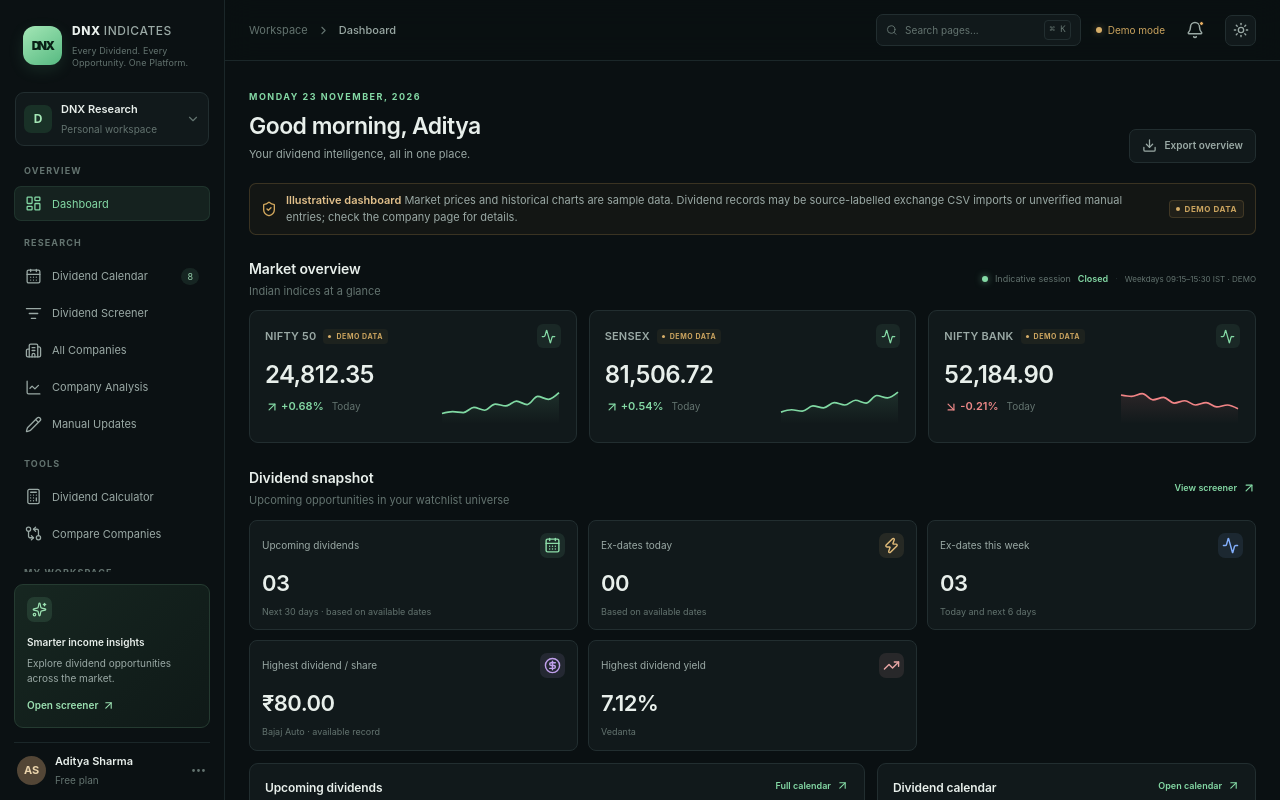
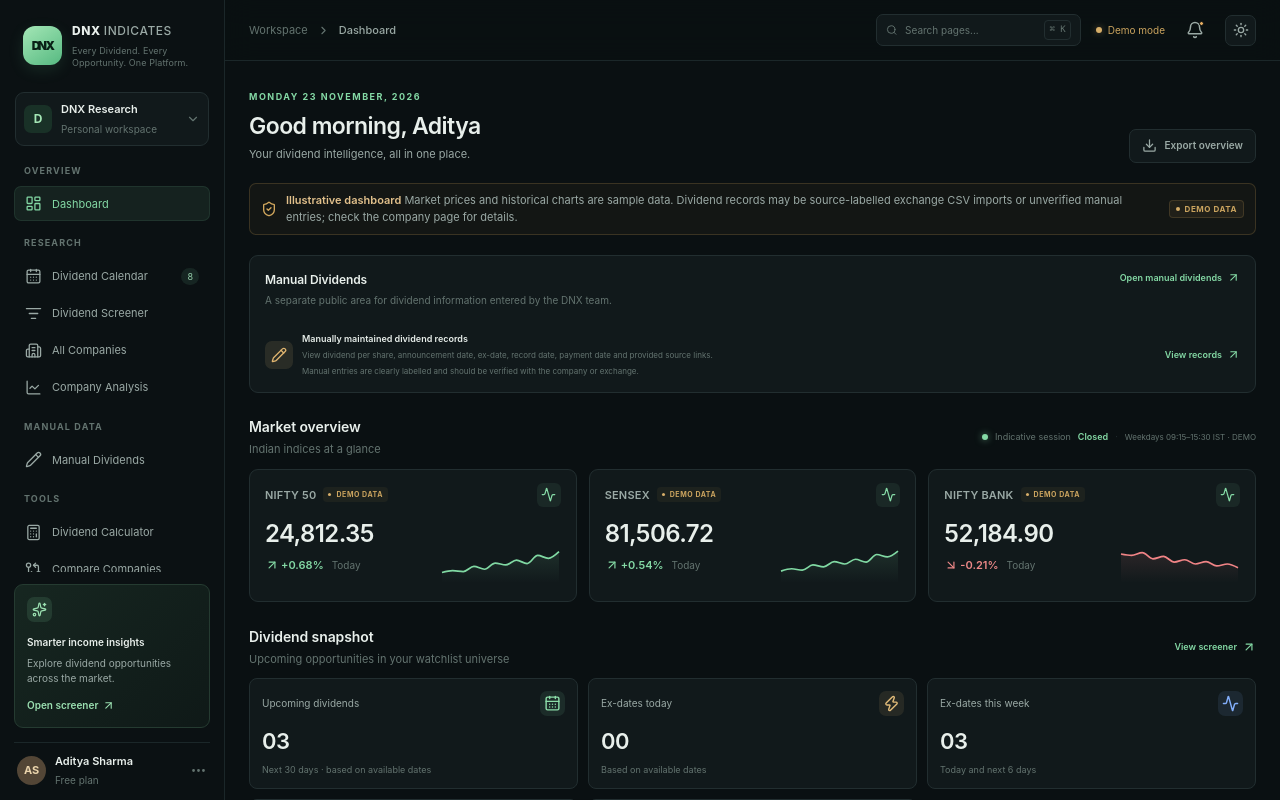
Before and after one commit to Dnx-Op0/Dnx-Indicator, a Next.js app: page / in a window 1280 px wide. Shown: the top 800 px of the page. Built offline with nearby package versions, Linux system fonts and the light colour scheme.

Commit message:
Make Manual Dividends a prominent public section

```diff
--- a/components/dashboard-app.tsx
+++ b/components/dashboard-app.tsx
@@ -41,7 +41,7 @@ const navigation: { key: SectionKey; label: string; icon: typeof LayoutDashboard
   { key: "dividend-screener", label: "Dividend Screener", icon: ListFilter, group: "Research" },
   { key: "all-companies", label: "All Companies", icon: Building2, group: "Research" },
   { key: "company-analysis", label: "Company Analysis", icon: LineChart, group: "Research" },
-  { key: "manual-dividends", label: "Manual Updates", icon: Pencil, group: "Research" },
+  { key: "manual-dividends", label: "Manual Dividends", icon: Pencil, group: "Manual Data" },
   { key: "dividend-calculator", label: "Dividend Calculator", icon: Calculator, group: "Tools" },
   { key: "compare-companies", label: "Compare Companies", icon: GitCompareArrows, group: "Tools" },
   { key: "my-portfolio", label: "My Portfolio", icon: Wallet, group: "My workspace" },
@@ -207,7 +207,7 @@ function useLocalValue<T>(key: string, fallback: T): [T, (value: T) => void] {
   }, [key]);
   return [value, setValue];
 }
-const groupNames = ["Overview", "Research", "Tools", "My workspace", "Preferences"];
+const groupNames = ["Overview", "Research", "Manual Data", "Tools", "My workspace", "Preferences"];
 
 function Logo() {
   return <div className="brand-lockup">
@@ -385,6 +385,9 @@ function Dashboard({ profile }: { profile: Profile }) {
     .map(({ company }) => company);
   return <><PageHeading eyebrow={eyebrow} title={`${greeting}, ${firstName}`} description="Your dividend intelligence, all in one place." action={<button className="button button-secondary" onClick={() => downloadCsv("dnx-overview-demo.csv", ["Market index", "Sample value", "Change"], marketIndices.map((item) => [item.name, item.value, item.change]))}><Download size={15} /> Export overview</button>} />
     <div className="demo-banner"><span className="demo-alert-icon"><ShieldCheck size={16} /></span><div><b>Illustrative dashboard</b><span> Market prices and historical charts are sample data. Dividend records may be source-labelled exchange CSV imports or unverified manual entries; check the company page for details.</span></div><DemoTag /></div>
+    <Panel title="Manual Dividends" subtitle="A separate public area for dividend information entered by the DNX team." action={<Link className="panel-link" href="/manual-dividends">Open manual dividends <ArrowUpRight size={13} /></Link>}>
+      <div className="announcement-item"><div className="announcement-icon amber"><Pencil size={16} /></div><div className="announcement-copy"><b>Manually maintained dividend records</b><span>View dividend per share, announcement date, ex-date, record date, payment date and provided source links.</span><small>Manual entries are clearly labelled and should be verified with the company or exchange.</small></div><Link className="panel-link" href="/manual-dividends">View records <ArrowUpRight size={13} /></Link></div>
+    </Panel>
     <div className="section-title-row"><div><h2>Market overview</h2><p>Indian indices at a glance</p></div><div className="market-status"><span />Indicative session <b>{marketIsOpen ? "Open" : "Closed"}</b><span className="divider">·</span><span className="market-time">Weekdays 09:15–15:30 IST · DEMO</span></div></div>
     <div className="market-grid">{marketIndices.map((index) => <MarketCard key={index.name} index={index} />)}</div>
     <div className="section-title-row stats-title"><div><h2>Dividend snapshot</h2><p>Upcoming opportunities in your watchlist universe</p></div><Link className="text-link" href="/dividend-screener">View screener <ArrowUpRight size={14} /></Link></div>
```
